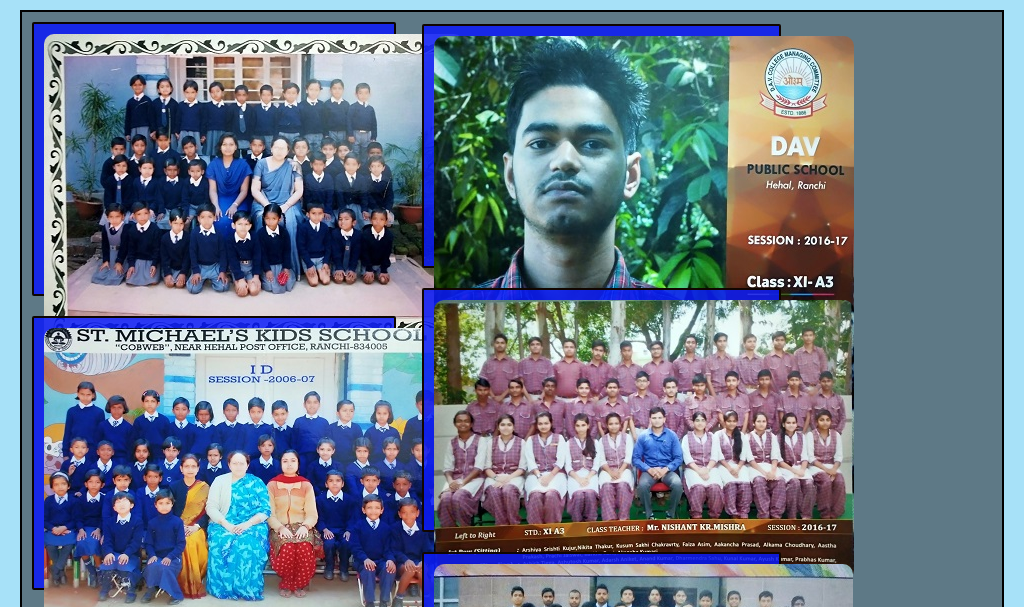
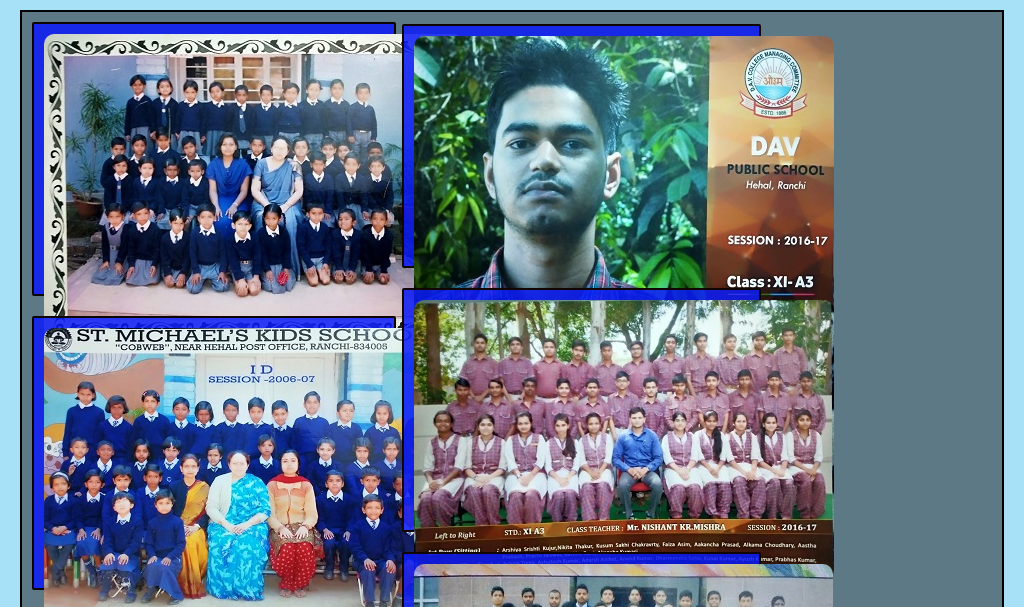
Before and after one commit to Prem-Kumar-Mandal/about.github.io, a plain HTML site: page website_galary.html in a window 1024 px wide. Shown: the part 170-777 px from the top of the page. Drawn offline with Linux system fonts and the light colour scheme.

Commit message:
Update style.css

```diff
--- a/style.css
+++ b/style.css
@@ -743,7 +743,7 @@
  }
  .galary-images1{
      position:relative;
-     left:40rem;
+     left:38rem;
  }
 }
 /* -----------------------------------------------------------------------ABOUT ------------------ */
```
